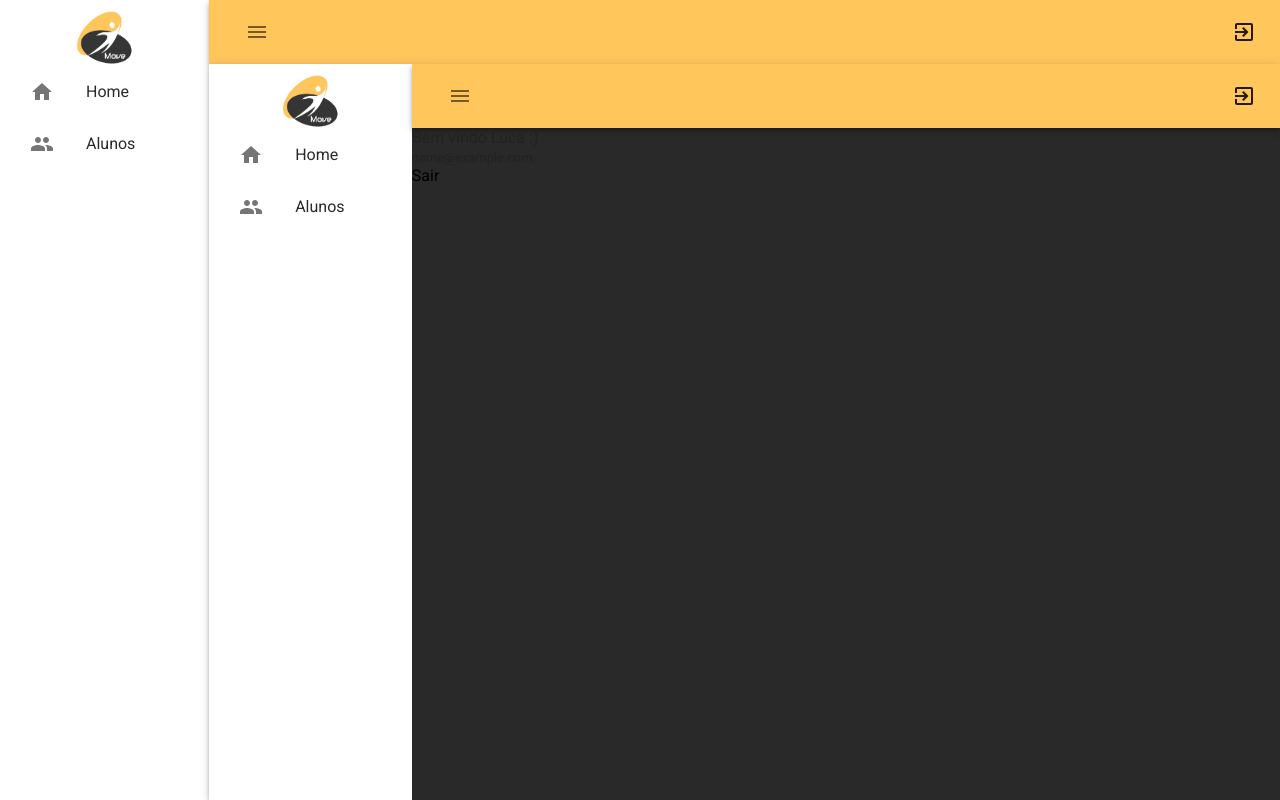
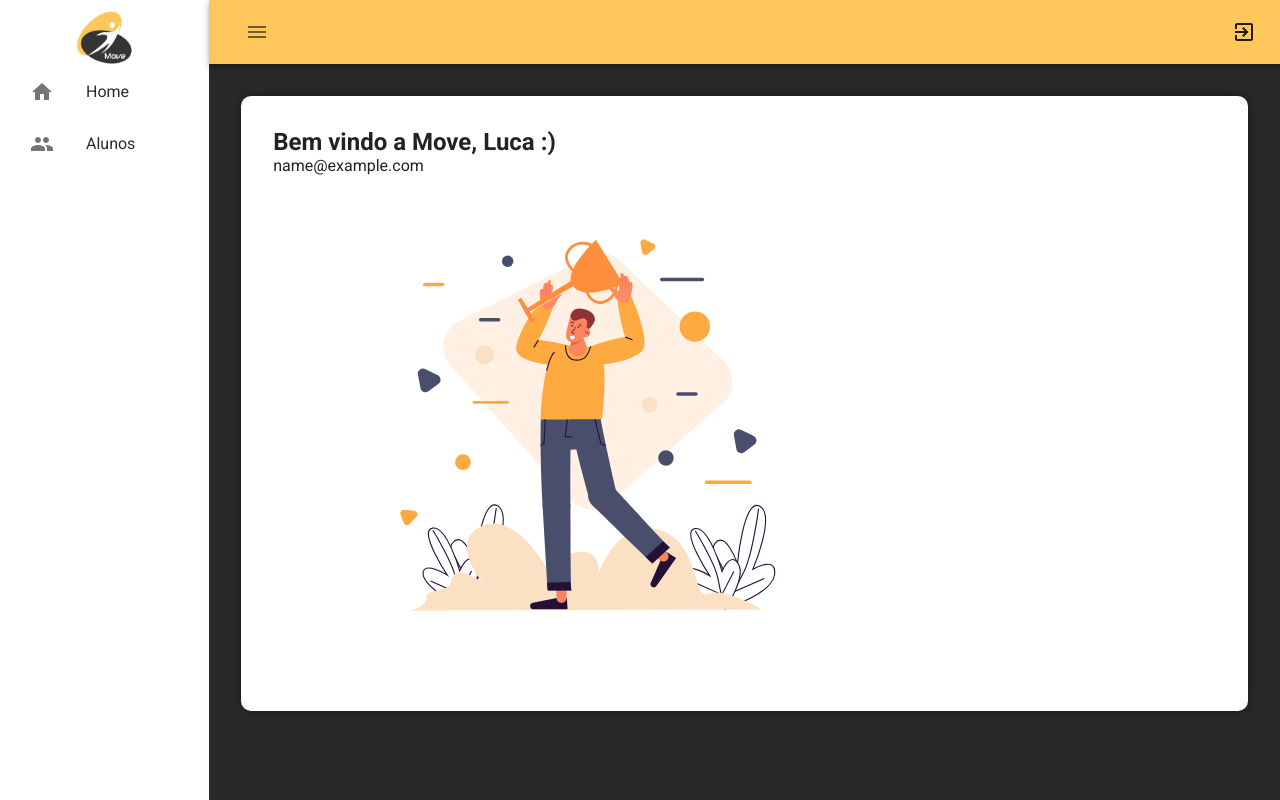
Before and after one commit to brenomr/move-frontend, a React (Create React App) app: page / in a window 1280 px wide. Both pictures are taken after typing "name@example.com", "Sample123" into the empty fields and a click on the button "ENTRAR". Built offline with nearby package versions, Linux system fonts and the light colour scheme.

Commit message:
ajustando página home

```diff
--- a/src/pages/home/index.tsx
+++ b/src/pages/home/index.tsx
@@ -1,21 +1,20 @@
+import Paper from 'components/Paper';
+import Title from 'components/Title';
 import { selectUser } from 'features/user/selectors';
-import useLogout from 'hooks/useLogout';
-import MainLayout from 'layout/main';
 import { useSelector } from 'react-redux';
+import WelcomeImage from 'assets/images/welcome.svg';
 
 const HomePage = () => {
     const { email, name } = useSelector(selectUser);
-    const logout = useLogout();
+
     return (
-        <MainLayout>
-            <div>
-                Bem vindo {name} :) <br />
-                <small>{email}</small>
-                <br />
-                <button onClick={logout}>Sair</button>
-            </div>
-        </MainLayout>
-
+        <Paper>
+            <Title>
+                Bem vindo a Move, {name} :)
+            </Title>
+            <div>{email}</div>
+            <img src={WelcomeImage} alt="Bem-vindo!" style={{height: 500}}/>
+        </Paper>
     )
 }
 
```
